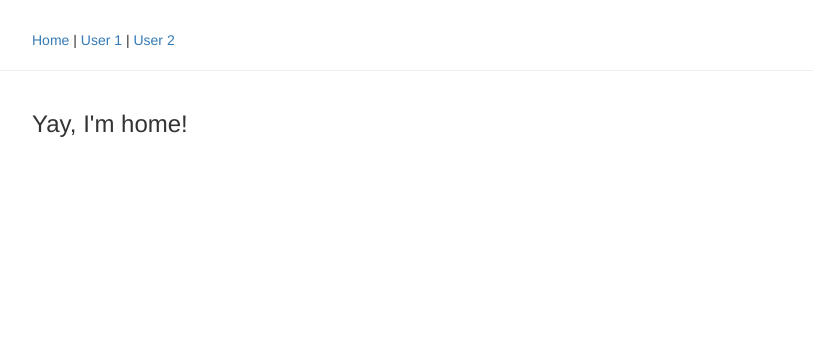
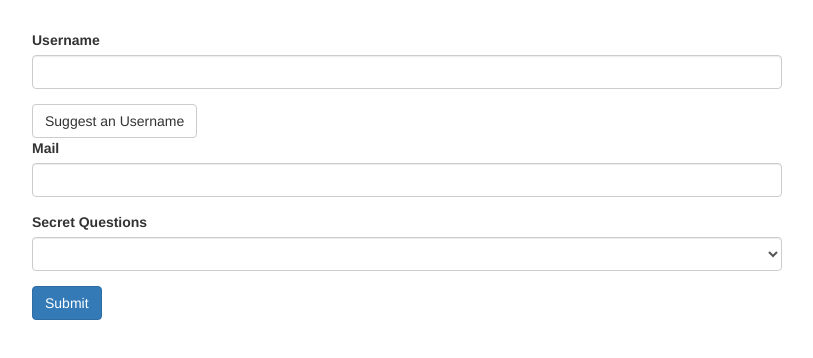
Before and after one commit to gokuljsparkout/Angular-, an Angular app: page / in a window 1280 px wide. Shown: the top 358 px of the page, without its empty margins (233-1046 px from the left). Built offline with nearby package versions, Linux system fonts and the light colour scheme.

Commit message:
Form Creation and Registering Controls

```diff
--- a/src/app/app-routing.module.ts
+++ b/src/app/app-routing.module.ts
@@ -1,12 +1,7 @@
 import { NgModule } from '@angular/core';
 import { RouterModule, Routes } from '@angular/router';
-import { HomeComponent } from './home/home.component';
-import { UserComponent } from './user/user.component';
 
-const routes: Routes = [
-  { path: '', component: HomeComponent },
-  { path: 'user/:id', component: UserComponent },
-];
+const routes: Routes = [];
 
 @NgModule({
   imports: [RouterModule.forRoot(routes)],
--- a/src/app/app.component.html
+++ b/src/app/app.component.html
@@ -1,17 +1,41 @@
 <div class="container">
   <div class="row">
     <div class="col-xs-12 col-sm-10 col-md-8 col-sm-offset-1 col-md-offset-2">
-      <a routerLink="/">Home</a> |
-      <a [routerLink]="['user', 1]"> User 1 </a>
-      |
-      <a [routerLink]="['user', 2]"> User 2 </a>
-    </div>
-  </div>
-  <hr />
-  <p *ngIf="isActivated">Activated</p>
-  <div class="row">
-    <div class="col-xs-12 col-sm-10 col-md-8 col-sm-offset-1 col-md-offset-2">
-      <router-outlet></router-outlet>
+      <form>
+        <div id="user-data">
+          <div class="form-group">
+            <label for="username">Username</label>
+            <input
+              type="text"
+              id="username"
+              class="form-control"
+              name="username"
+              ngModel
+            />
+          </div>
+          <button class="btn btn-default" type="button">
+            Suggest an Username
+          </button>
+          <div class="form-group">
+            <label for="email">Mail</label>
+            <input
+              type="email"
+              id="email"
+              class="form-control"
+              name="email"
+              ngModel
+            />
+          </div>
+        </div>
+        <div class="form-group">
+          <label for="secret">Secret Questions</label>
+          <select id="secret" class="form-control" name="secret" ngModel>
+            <option value="pet">Your first Pet?</option>
+            <option value="teacher">Your first teacher ?</option>
+          </select>
+        </div>
+        <button class="btn btn-primary" type="submit">Submit</button>
+      </form>
     </div>
   </div>
 </div>
--- a/src/app/app.component.ts
+++ b/src/app/app.component.ts
@@ -1,25 +1,13 @@
 import { Component, OnDestroy, OnInit } from '@angular/core';
-import { UserService } from './user.service';
-import { Subscription } from 'rxjs';
-
 @Component({
   selector: 'app-root',
   templateUrl: './app.component.html',
   styleUrls: ['./app.component.css'],
 })
-export class AppComponent implements OnInit, OnDestroy {
-  private subscription: Subscription;
-  isActivated: boolean = false;
-  ngOnInit() {
-    this.subscription = this.userService.activatedEmitter.subscribe(
-      (value: boolean) => {
-        this.isActivated = value;
-      }
-    );
+export class AppComponent implements OnInit {
+  suggestUserName() {
+    const suggestedName = 'Superuser';
   }
-  constructor(private userService: UserService) {}
-
-  ngOnDestroy() {
-    this.subscription.unsubscribe();
-  }
+  ngOnInit() {}
+  constructor() {}
 }
--- a/src/app/home/home.component.html
+++ /dev/null
@@ -1 +0,0 @@
-<h3>Yay, I'm home!</h3>
--- a/src/app/home/home.component.ts
+++ /dev/null
@@ -1,55 +0,0 @@
-import { Component, OnDestroy, OnInit } from '@angular/core';
-
-import { Subscription, interval } from 'rxjs';
-import { Observable } from 'rxjs-compat';
-import { filter, map } from 'rxjs/operators';
-@Component({
-  selector: 'app-home',
-  templateUrl: './home.component.html',
-  styleUrls: ['./home.component.css'],
-})
-export class HomeComponent implements OnInit, OnDestroy {
-  private intervalSubscription: Subscription;
-  ngOnInit() {
-    // this.intervalSubscription = interval(1000).subscribe((count) => {
-    //   console.log(count);
-    // });
-
-    const customIntervalObservable = Observable.create((observer) => {
-      let count = 0;
-      setInterval(() => {
-        observer.next(count++);
-        if (count === 2) {
-          observer.complete();
-        }
-        if (count > 3) {
-          observer.error(new Error('Count is Greater than 3'));
-        }
-      }, 1000);
-    });
-    this.intervalSubscription = customIntervalObservable
-      .pipe(
-        filter((data: number) => {
-          return data > 0;
-        }),
-        map((count: number) => {
-          return 'Round' + (count + 1);
-        })
-      )
-      .subscribe(
-        (count) => {
-          console.log(count);
-        },
-        (error) => {
-          console.log(error);
-          alert(error.message);
-        },
-        () => {
-          console.log('Complete');
-        }
-      );
-  }
-  ngOnDestroy() {
-    this.intervalSubscription.unsubscribe();
-  }
-}
--- a/src/app/user.service.ts
+++ /dev/null
@@ -1,7 +0,0 @@
-import { EventEmitter } from '@angular/core';
-import { Subject } from 'rxjs';
-
-export class UserService {
-  //   activatedEmitter = new EventEmitter<boolean>();
-  activatedEmitter = new Subject<boolean>();
-}
--- a/src/app/user/user.component.html
+++ /dev/null
@@ -1,4 +0,0 @@
-<p>
-  User with <strong>ID {{ id }}</strong> was loaded
-</p>
-<button (click)="onActivate()" class="btn btn-primary">Activate</button>
--- a/src/app/user/user.component.ts
+++ /dev/null
@@ -1,27 +0,0 @@
-import { Component, OnDestroy, OnInit } from '@angular/core';
-import { ActivatedRoute, Params } from '@angular/router';
-import { UserService } from '../user.service';
-import { Subscription } from 'rxjs';
-
-@Component({
-  selector: 'app-user',
-  templateUrl: './user.component.html',
-  styleUrls: ['./user.component.css'],
-})
-export class UserComponent implements OnInit {
-  id: number;
-
-  constructor(
-    private route: ActivatedRoute,
-    private userService: UserService
-  ) {}
-
-  ngOnInit() {
-    this.route.params.subscribe((params: Params) => {
-      this.id = +params['id'];
-    });
-  }
-  onActivate() {
-    this.userService.activatedEmitter.next(true);
-  }
-}
```
Also changed, not shown: src/app/app.module.ts (+2 -5 lines), src/app/home/home.component.css (deleted), src/app/user/user.component.css (deleted), 2 other files (tests, documents, lock files or other folders).
